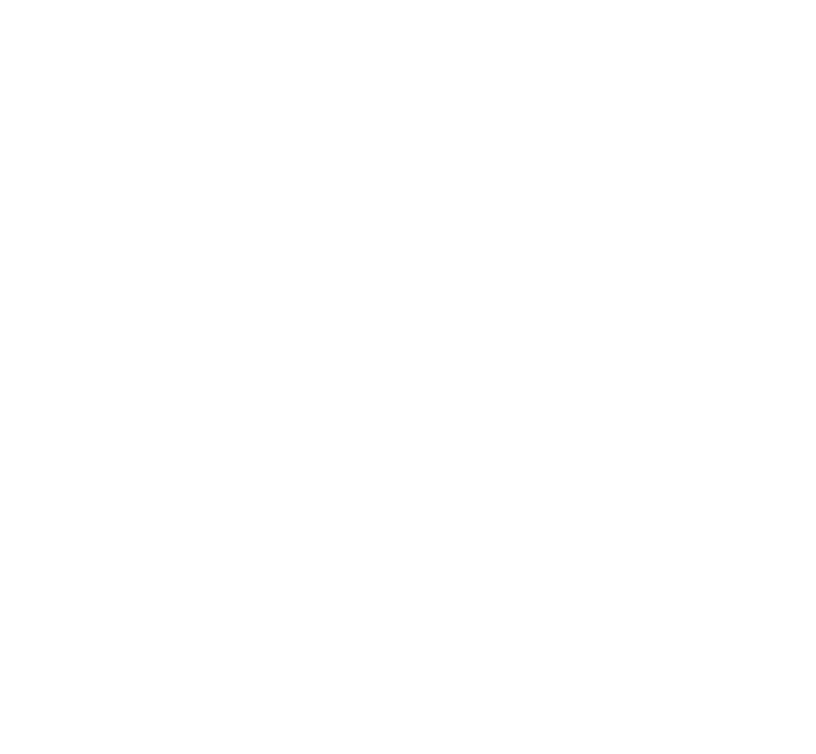
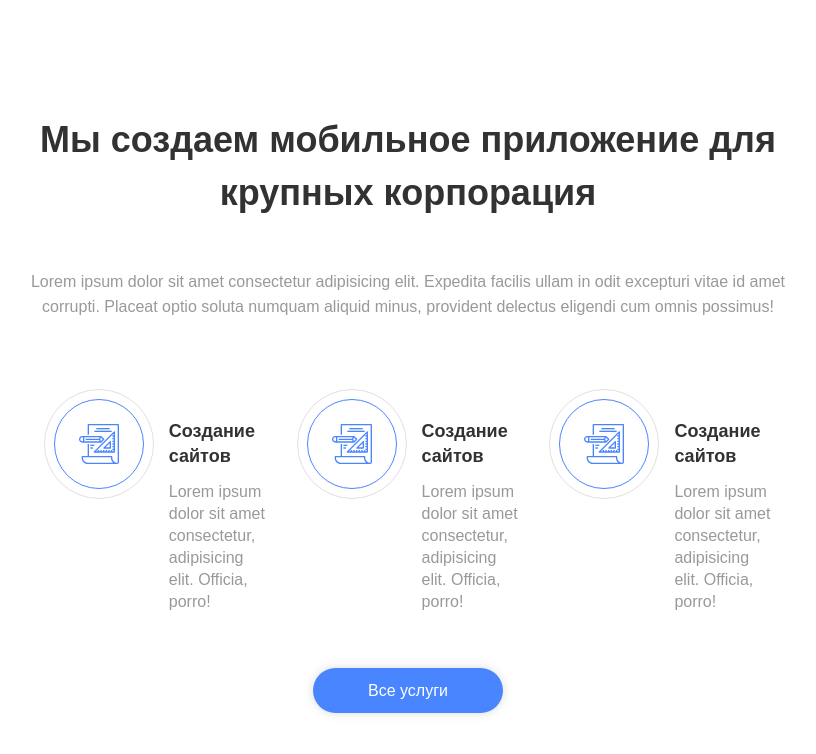
Before and after one commit to Gaigerov/first-landing, a website: page index.html in a window 1280 px wide. Shown: the whole page, without its empty margins (232-1048 px from the left). Drawn offline with Linux system fonts and the light colour scheme.

Commit message:
second-block

```diff
--- /dev/null
+++ b/components/block/Block.css
@@ -0,0 +1,34 @@
+.Block {
+    padding: 105px 20%;
+    display: flex;
+    flex-direction: column;
+    justify-content: center;
+}
+
+.Block_grey {
+    background-color: var(--grey);
+}
+
+.Block__header {
+    font-size: 48px;
+    font-weight: bold;
+    margin-bottom: 50px;
+    color: var(--font-dark);
+    text-align: center;
+    line-height: 53px;
+}
+
+.Block__header_second {
+    font-size: 36px;
+}
+
+.Block__subtitle {
+    margin-bottom: 70px;
+    text-align: center;
+}
+
+.Block__footer {
+    display: flex;
+    justify-content: center;
+    margin-top: 55px;
+}
--- /dev/null
+++ b/components/button/Button.css
@@ -0,0 +1,8 @@
+.Button {
+    height: 45px;
+    padding: 0 55px;
+    border-radius: 30px;
+    color: var(--light);
+    background-color: var(--primary);
+    box-shadow: 0px 0px 10px rgba(111, 111, 111, 0.25);
+}
--- /dev/null
+++ b/components/card/Card.css
@@ -0,0 +1,25 @@
+.Card {
+    display: flex;
+    margin: 0 15px;
+}
+
+.Card__body {
+    padding-top: 30px;
+    padding-left: 15px;
+}
+
+.Card__image {
+    width: 110px;
+    height: 110px;
+}
+
+.Card__title {
+    font-size: 18px;
+    font-weight: bold;
+    color: var(--font-dark);
+}
+
+.Card__text {
+    margin-top: 12px;
+    line-height: 22px;
+}
--- /dev/null
+++ b/config/main.css
@@ -0,0 +1,47 @@
+@import url('../fonts/font.css');
+@import url('./variables.css');
+
+@import url('../components/block/Block.css');
+@import url('../components/card/Card.css');
+@import url('../components/button/Button.css');
+
+html, body {
+    height: 100%;
+    min-width: 1200px;
+}
+
+* {
+    box-sizing: border-box;
+    font-size: 16px;
+    line-height: 25px;
+    color: var(--font-common);
+}
+
+button {
+    background-color: transparent;
+    border: none;
+    border-radius: 0;
+    padding: 0;
+    outline: none;
+}
+
+h1, h2, h3, h4, h5, h6, p {
+    margin: 0;
+    padding: 0;
+}
+
+.d-flex {
+    display: flex;
+}
+
+.flex-row {
+    flex-direction: row;
+}
+
+.flex-column {
+    flex-direction: column;
+}
+
+.text-center {
+    text-align: center;
+}
--- /dev/null
+++ b/config/variables.css
@@ -0,0 +1,7 @@
+:root {
+    --grey: #F6F6F8;
+    --font-common: #999999;
+    --font-dark: #323232;
+    --primary: #4985FF;
+    --light: #FFFFFF;
+}
--- /dev/null
+++ b/fonts/font.css
@@ -0,0 +1,17 @@
+@font-face{
+    font-family: 'Montserrat';
+    src: url('./Montserrat-Regular.ttf');
+    font-weight: normal;
+    font-style: normal;
+}
+
+@font-face{
+    font-family: 'Montserrat';
+    src: url('./Montserrat-Bold.ttf');
+    font-weight: bold;
+    font-style: normal;
+}
+
+* {
+    font-family: 'Montserrat', Arial, sans-serif;
+}
--- /dev/null
+++ b/index.css
@@ -0,0 +1,47 @@
+@import url('./fonts/font.css');
+@import url('./colors.css');
+
+@import url('./components/block/Block.css');
+@import url('./components/card/Card.css');
+@import url('./components/button/Button.css');
+
+html, body {
+    height: 100%;
+    min-width: 1200px;
+}
+
+* {
+    box-sizing: border-box;
+    font-size: 16px;
+    line-height: 25px;
+    color: var(--font-common);
+}
+
+button {
+    background-color: transparent;
+    border: none;
+    border-radius: 0;
+    padding: 0;
+    outline: none;
+}
+
+h1, h2, h3, h4, h5, h6, p {
+    margin: 0;
+    padding: 0;
+}
+
+.d-flex {
+    display: flex;
+}
+
+.flex-row {
+    flex-direction: row;
+}
+
+.flex-column {
+    flex-direction: column;
+}
+
+.text-center {
+    text-align: center;
+}
--- a/index.html
+++ b/index.html
@@ -4,8 +4,38 @@
     <meta charset="UTF-8">
     <meta name="viewport" content="width=device-width, initial-scale=1.0">
     <title>Document</title>
+    <link rel="stylesheet" href="./config/main.css">
 </head>
 <body>
-
+    <div class="Block">
+        <h2 class="Block__header Block__header_second">Мы создаем мобильное приложение для крупных корпорация</h2>
+        <p class="Block__subtitle">Lorem ipsum dolor sit amet consectetur adipisicing elit. Expedita facilis ullam in odit excepturi vitae id amet corrupti. Placeat optio soluta numquam aliquid minus, provident delectus eligendi cum omnis possimus!</p>
+        <div class="d-flex">
+            <div class="Card">
+                <img src="./images/list.svg" alt="Лист" class="Card__image">
+                <div class="Card__body">
+                    <h3 class="Card__title">Создание сайтов</h3>
+                    <p class="Card__text">Lorem ipsum dolor sit amet consectetur, adipisicing elit. Officia, porro!</p>
+                </div>
+            </div>
+            <div class="Card">
+                <img src="./images/list.svg" alt="Лист" class="Card__image">
+                <div class="Card__body">
+                    <h3 class="Card__title">Создание сайтов</h3>
+                    <p class="Card__text">Lorem ipsum dolor sit amet consectetur, adipisicing elit. Officia, porro!</p>
+                </div>
+            </div>
+            <div class="Card">
+                <img src="./images/list.svg" alt="Лист" class="Card__image">
+                <div class="Card__body">
+                    <h3 class="Card__title">Создание сайтов</h3>
+                    <p class="Card__text">Lorem ipsum dolor sit amet consectetur, adipisicing elit. Officia, porro!</p>
+                </div>
+            </div>
+        </div>
+        <div class="Block__footer">
+            <button class="Button">Все услуги</button>
+        </div>
+    </div>
 </body>
 </html>
--- /dev/null
+++ b/main.css
@@ -0,0 +1,47 @@
+@import url('./fonts/font.css');
+@import url('./colors.css');
+
+@import url('./components/block/Block.css');
+@import url('./components/card/Card.css');
+@import url('./components/button/Button.css');
+
+html, body {
+    height: 100%;
+    min-width: 1200px;
+}
+
+* {
+    box-sizing: border-box;
+    font-size: 16px;
+    line-height: 25px;
+    color: var(--font-common);
+}
+
+button {
+    background-color: transparent;
+    border: none;
+    border-radius: 0;
+    padding: 0;
+    outline: none;
+}
+
+h1, h2, h3, h4, h5, h6, p {
+    margin: 0;
+    padding: 0;
+}
+
+.d-flex {
+    display: flex;
+}
+
+.flex-row {
+    flex-direction: row;
+}
+
+.flex-column {
+    flex-direction: column;
+}
+
+.text-center {
+    text-align: center;
+}
```
Also changed, not shown: fonts/Montserrat-Bold.ttf (added), fonts/Montserrat-Regular.ttf (added), images/list.svg (added).
